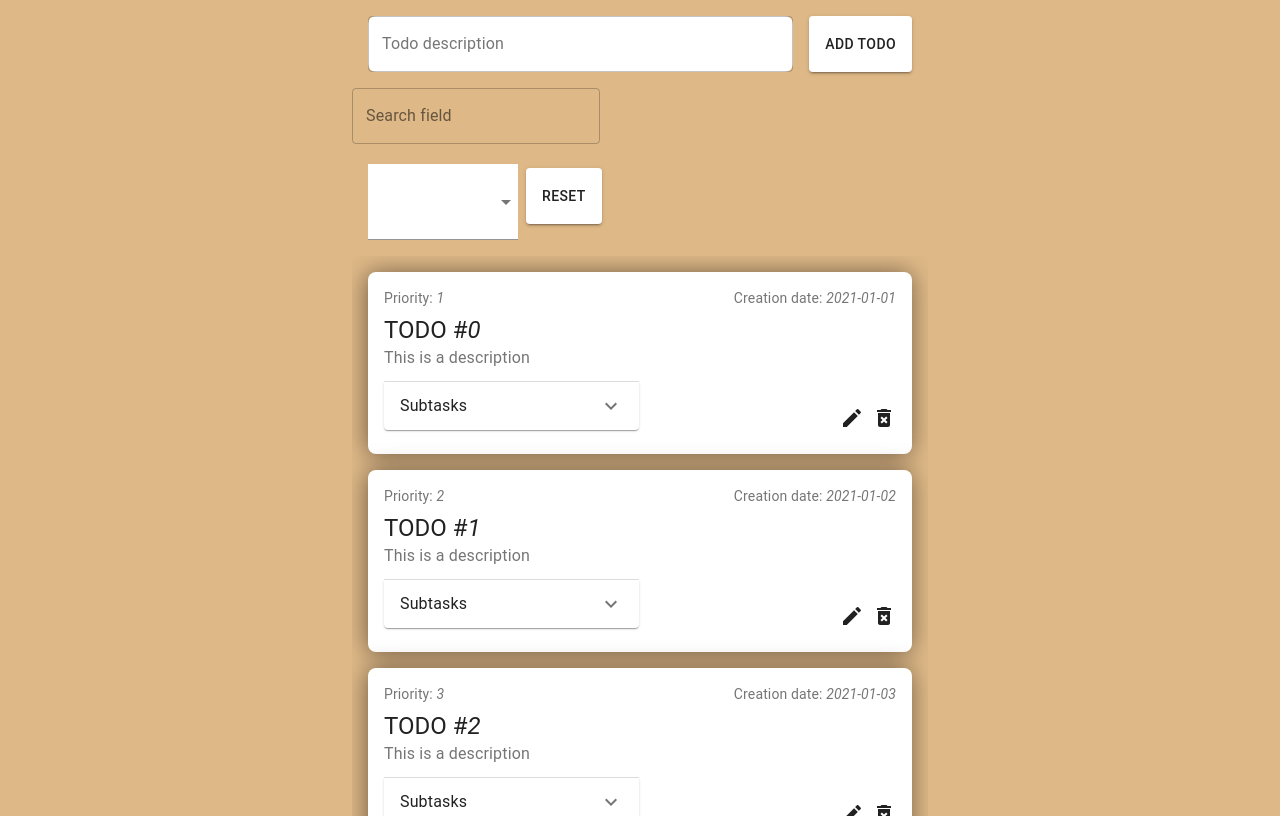
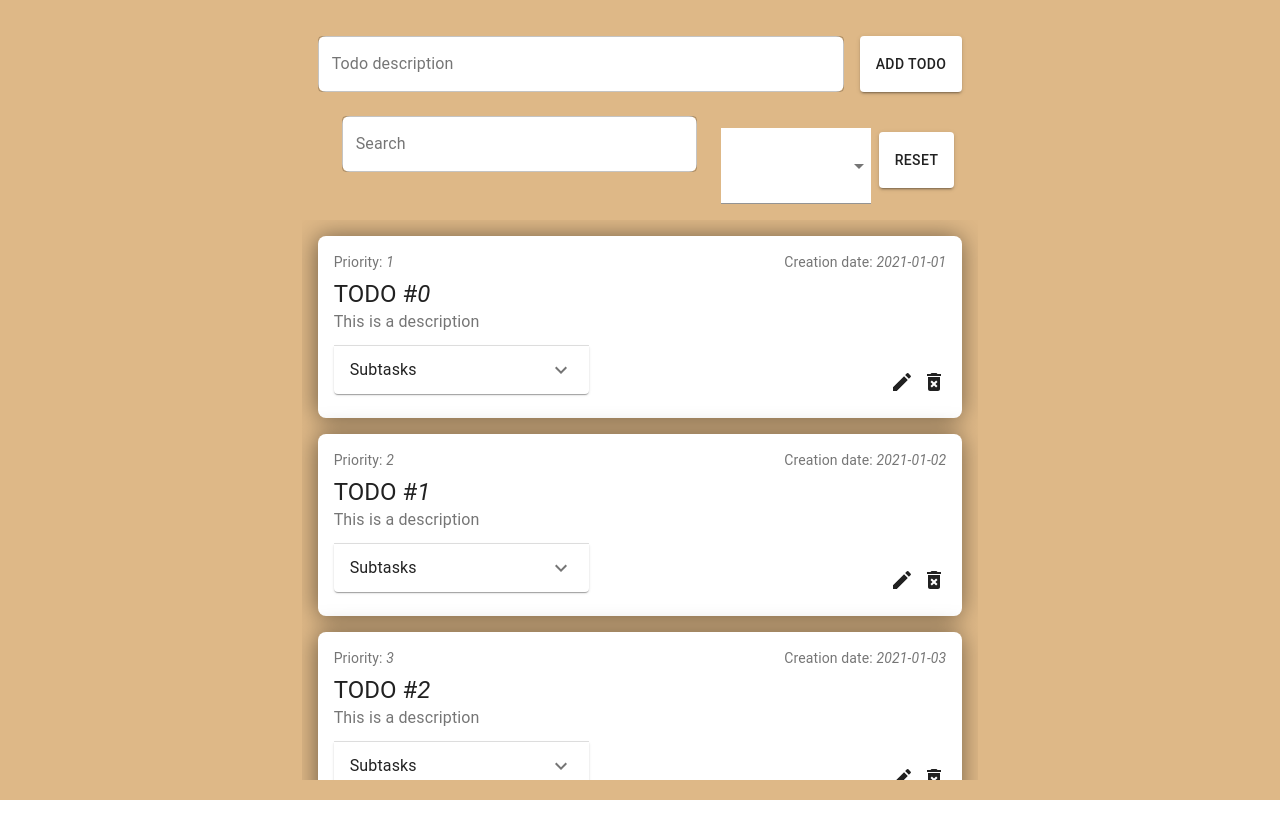
Before and after one commit to sorincretescu/curly-octo-robot, a React (Create React App) app: page / in a window 1280 px wide. Built offline with nearby package versions, Linux system fonts and the light colour scheme.

Commit message:
feat: fix SearchBar error and implement SearchBar

```diff
--- a/src/components/SearchBar/SearchBar.jsx
+++ b/src/components/SearchBar/SearchBar.jsx
@@ -1,20 +1,29 @@
 import React from "react";
-import { TextField } from "@material-ui/core";
 import { makeStyles } from '@material-ui/core/styles';
+import Input from "../Input/Input";
 
-const SearchBar = () => {
+const useStyles = makeStyles ({
+    searchBar: {
+        marginLeft:16,
+    }
+});
 
-    const useStyles = makeStyles ({
-        searchBar: {
-            marginLeft:16,
-        }
-    });
+const SearchBar = ({handleSearch}) => {
+
+    const handleChange = (event) => {
+        const searchTerm = event.target.value;
+        handleSearch(searchTerm)
+    }
 
     const classes = useStyles();
 
         return (
+
           <div className={classes.searchBar} >
-              <TextField id="outlined-search" label="Search field" type="search" variant="outlined" />
+              <Input
+              label="Search"
+              onChange={handleChange}/>
+
           </div>
         );
       }
--- a/src/views/todo/Todo.jsx
+++ b/src/views/todo/Todo.jsx
@@ -7,7 +7,7 @@ import Modal from "../../components/Modal";
 import MenuItem from '@material-ui/core/MenuItem';
 import FormControl from '@material-ui/core/FormControl';
 import Select from '@material-ui/core/Select';
-import SearchBar from "../../components/SearchBar/SearchBar";
+import SearchBar from "../../components/SearchBar";
 
 const DummyToDos = [
   {
@@ -60,16 +60,13 @@ const useStyles = makeStyles({
   formControl: {
     minWidth: 150,
     height: '80px',
-
   },
   selectEmpty: {
     marginTop: 4,
     backgroundColor: 'white',
     height: '90px',
   },
-
   searchAndFilter: {
-    backgroundColor:'black',
     display: 'flex',
     marginLeft: '16px',
   }
@@ -83,7 +80,9 @@ const Todo = () => {
   const [openEditModal, setOpenEditModal] = useState(false);
   const [currentTodo, setCurrentTodo] = useState(null);
   const [selectedPriority, setSelectedPriority] = useState("");
-  const [filteredTodos, setFilteredTodos] = useState([]);
+  const [searchedTodoListTodos, setsearchedTodoListTodos] = useState([]);
+  const [searchTerm, setSearchTerm] = useState("");
+  const [searchedTodo, setSearchedTodo] = useState([]);
 
   const handleAddTodo = () => {
     if (!todoText?.length) return;
@@ -111,19 +110,32 @@ const Todo = () => {
 
   const handlePrioritySort = (event) => {
     const selectedPriority = event.target.value;
-    const filteredPrioTodos = todos.filter((todo) =>
-      todo.priority === selectedPriority);
-    setFilteredTodos(filteredPrioTodos);
+    const searchedTodoListPrioTodos = todos.filter((todo) =>
+      todo.priority === selectedPriority
+    );
+    setsearchedTodoListTodos(searchedTodoListPrioTodos);
     setSelectedPriority(selectedPriority);
-  }
+  };
 
   const uniquePriorities = [...new Set(todos.map((todo) => todo.priority))];
 
   const handleSortReset = () => {
     setTodos(DummyToDos);
-    setFilteredTodos([]);
+    setsearchedTodoListTodos([]);
     setSelectedPriority("");
-  }
+  };
+
+  const handleSearch = (term) => {
+    setSearchTerm(term);
+    const searchedTodoList = todos.filter((todo) => {
+      const searchInTasks = todo.description.toLowerCase().includes(term.toLowerCase());
+      const searchInSubtasks = todo.subtasks?.some((subtask) =>
+        subtask.toLowerCase().includes(term.toLowerCase())
+      );
+      return searchInTasks || searchInSubtasks;
+    });
+    setSearchedTodo(searchedTodoList);
+  };
 
   const handleSave = (description, priority) => {
     const newTodos = [...todos];
@@ -134,44 +146,56 @@ const Todo = () => {
     setCurrentTodo(null);
   };
 
+
   return (
     <div className={classes.root}>
       <div className={classes.header}>
         <Input value={todoText} onChange={(e) => setTodoText(e.target.value)} />
         <Button onClick={() => handleAddTodo()} text="Add Todo" />
       </div>
-      <div classname={classes.searchAndFilter}>
+      <div className={classes.searchAndFilter}>
         <div>
-          <SearchBar></SearchBar>
+          <SearchBar handleSearch={handleSearch} />
         </div>
         <div className={classes.selectDropdown}>
           <FormControl className={classes.formControl} label="Priority">
-            {/* <InputLabel>Priority</InputLabel> */}
             <Select
               className={classes.selectEmpty}
-              label='Priority'
+              label="Priority"
               value={selectedPriority}
               onChange={handlePrioritySort}
-            > {
-                todos.length > 0 &&
+            >
+              {todos.length > 0 &&
                 uniquePriorities.map((priority) => (
-                  <MenuItem key={priority} value={priority} >
+                  <MenuItem key={priority} value={priority}>
                     {priority}
                   </MenuItem>
-                ))
-              }
+                ))}
             </Select>
           </FormControl>
-
-          <Button
-            onClick={handleSortReset}
-            text="Reset" />
+          <Button onClick={handleSortReset} text="Reset" />
         </div>
       </div>
       <div className={classes.cardsContainer}>
         {selectedPriority === "" ? (
-          todos.length > 0 ? (
-            todos.map((todo, index) => (
+          searchTerm === "" ? (
+            todos.length > 0 ? (
+              todos.map((todo, index) => (
+                <Card
+                  key={index}
+                  item={{
+                    ...todo,
+                    id: index,
+                    handleEdit: handleEditTodo,
+                    handleDelete: handleDeleteTodo,
+                  }}
+                />
+              ))
+            ) : (
+              <p>No tasks found.</p>
+            )
+          ) : searchedTodo.length > 0 ? (
+            searchedTodo.map((todo, index) => (
               <Card
                 key={index}
                 item={{
@@ -182,10 +206,11 @@ const Todo = () => {
                 }}
               />
             ))
-          ) : ("")
-
-        ) : filteredTodos.length > 0 ? (
-          filteredTodos.map((todo, index) => (
+          ) : (
+            <p>No matching tasks found.</p>
+          )
+        ) : searchedTodoListTodos.length > 0 ? (
+          searchedTodoListTodos.map((todo, index) => (
             <Card
               key={index}
               item={{
@@ -196,8 +221,9 @@ const Todo = () => {
               }}
             />
           ))
-        ) : ("")}
-
+        ) : (
+          <p>No matching tasks found.</p>
+        )}
       </div>
       <Modal
         todoDescription={todos[currentTodo]?.description ?? ""}
```
